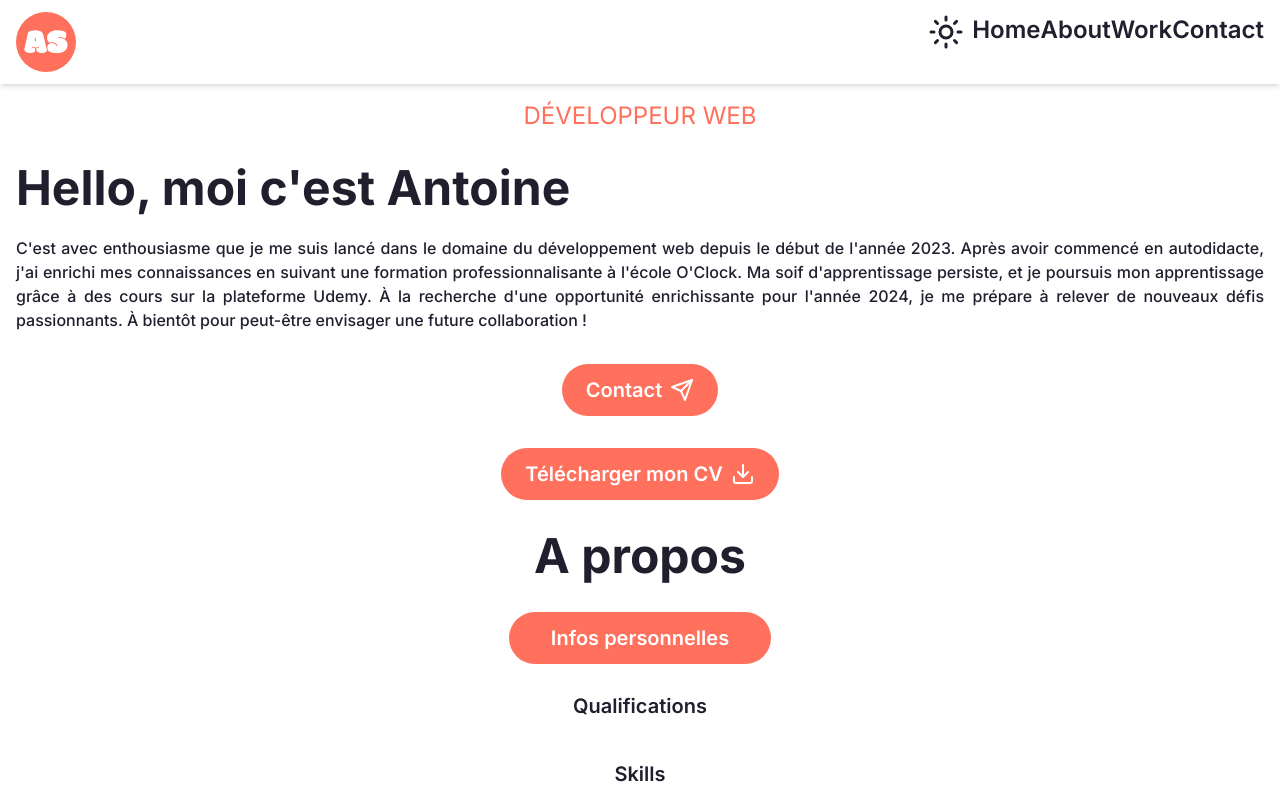
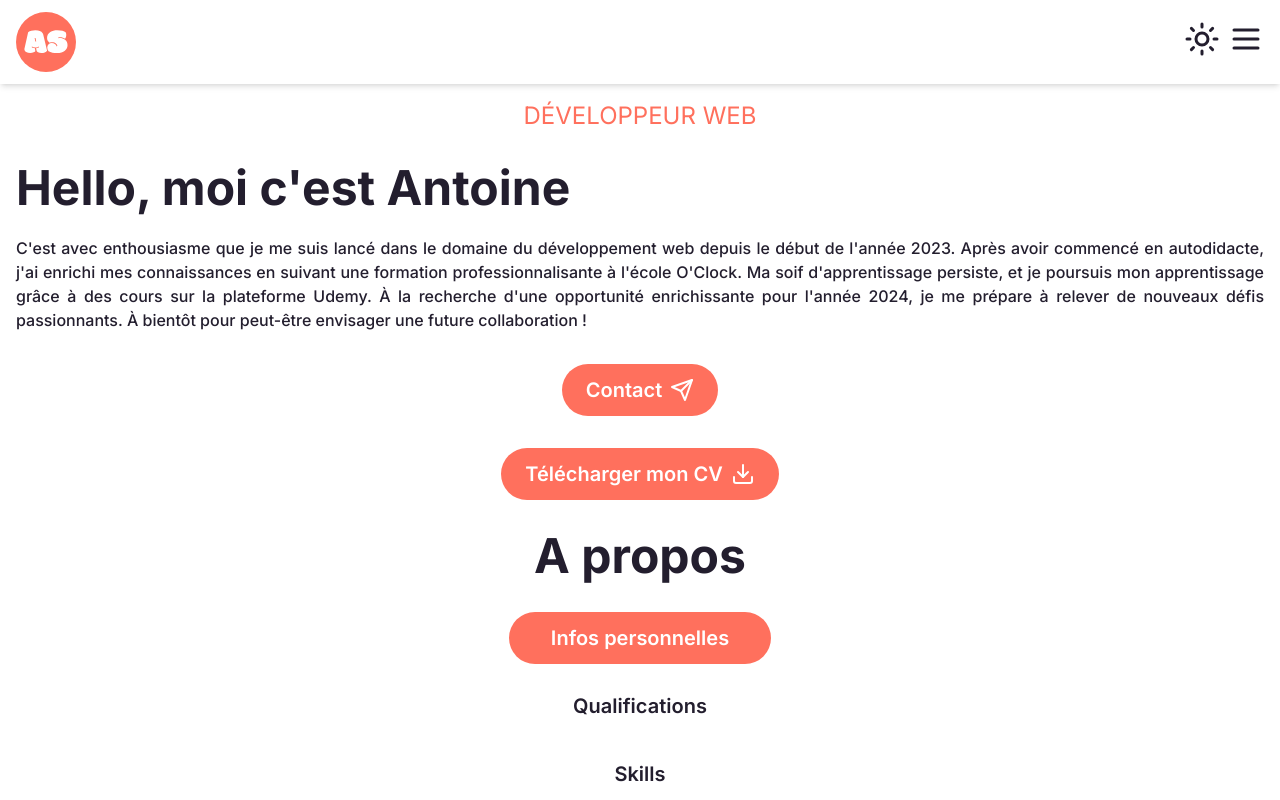
Before and after one commit to Antoine-Savreux/portfolio, a Next.js app: page / in a window 1280 px wide. Shown: the top 800 px of the page. Built offline with nearby package versions, Linux system fonts and the light colour scheme.

Commit message:
fixed header for tablet breakpoint

```diff
--- a/src/components/NavMenu.tsx
+++ b/src/components/NavMenu.tsx
@@ -54,12 +54,12 @@ export default function NavMenu() {
       ref={navRef}
       className={
         isOpen
-          ? "absolute flex flex-col right-0 top-0 pt-24 h-screen w-2/3 bg-bgNavMenu z-50"
+          ? "absolute flex flex-col right-0 top-0 pt-24 h-screen w-2/3 md:w-1/3 bg-bgNavMenu z-50"
           : ""
       }
     >
       <ul
-        className={`md:flex ${
+        className={` ${
           isOpen ? "flex flex-col items-center space-y-5" : "hidden"
         }`}
       >
@@ -77,12 +77,9 @@ export default function NavMenu() {
       </ul>
       <button onClick={() => setIsOpen(!isOpen)}>
         {isOpen ? (
-          <X
-            className="md:hidden absolute top-2 right-2 text-secondary"
-            size={36}
-          />
+          <X className="absolute top-2 right-2 text-secondary" size={36} />
         ) : (
-          <Menu className="md:hidden text-secondary" size={36} />
+          <Menu className="text-secondary" size={36} />
         )}
       </button>
     </nav>
```
